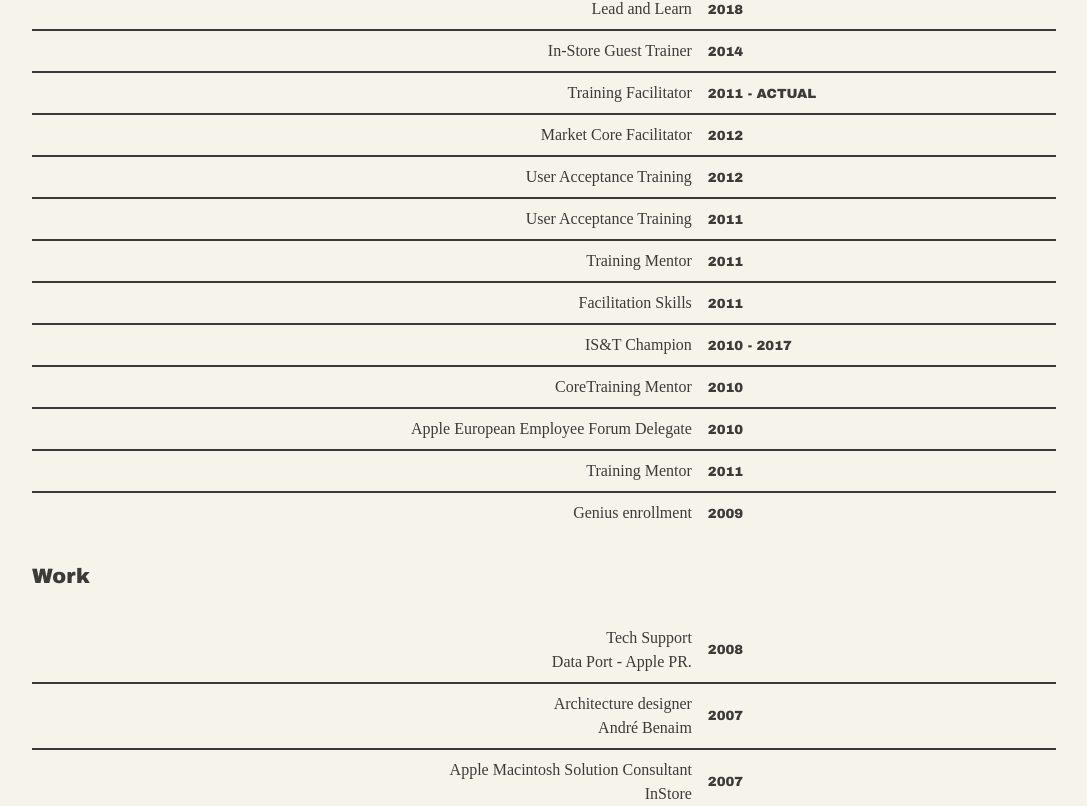
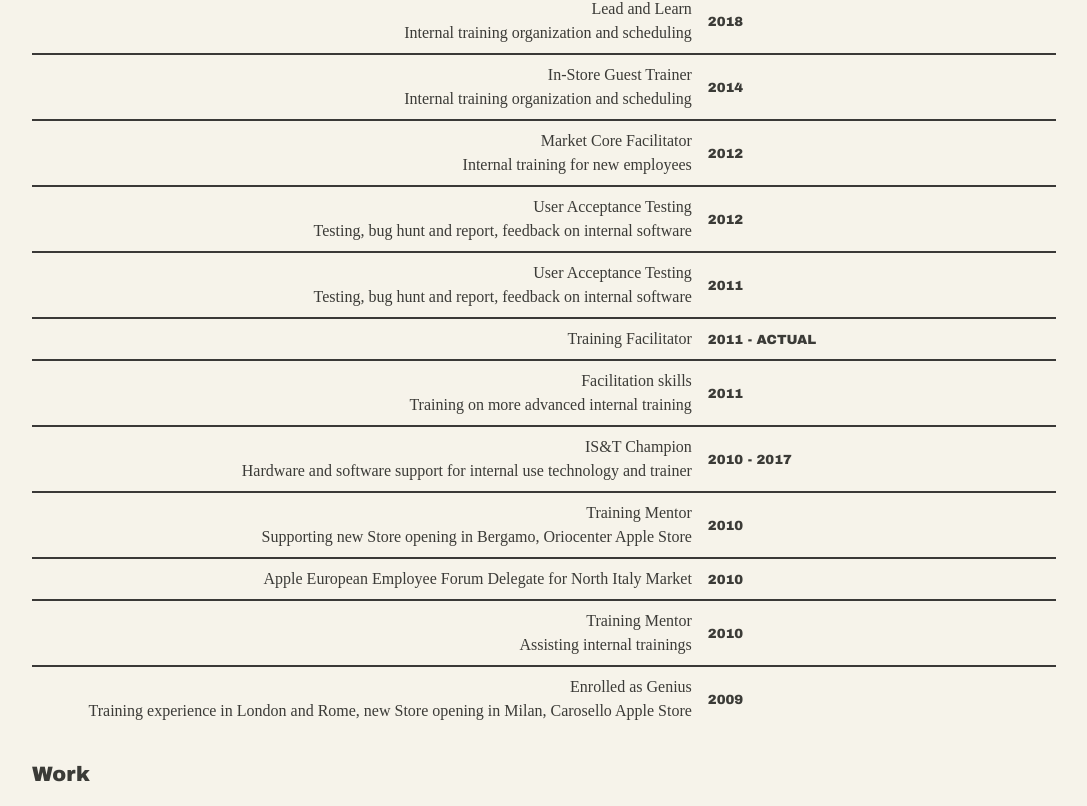
Before and after one commit to paulicelli/sabino.paulicelli.com, a Vue app: page /resume in a window 1280 px wide. Shown: the part 534-1340 px from the top of the page, without its empty margins (96-1183 px from the left). Built offline with nearby package versions, Linux system fonts and the light colour scheme.

Commit message:
little fix in content

```diff
--- a/src/views/About.vue
+++ b/src/views/About.vue
@@ -73,7 +73,7 @@ export default {
       'learning': [
         {
           'n': 1,
-          'p': 'High School,'+'<br>'+'Liceo Scientifico',
+          'p': 'High School,'+'<br>'+'Liceo Scientifico Di Cagno Abbrescia - Bari',
           'h5': 'studies'
         },
         {
@@ -83,49 +83,39 @@ export default {
         },
         {
           'n': 3,
-          'p': 'swimming'+'<br>'+'martial arts',
-          'h5': 'sports'
+          'p': 'Native',
+          'h5': 'italian'
         },
         {
           'n': 4,
-          'p': 'Architecture'+'<br>'+'Firenze University',
-          'h5': 'studies'+'<br>'+'(discont.)'
-        },
-        {
-          'n': 5,
-          'p': 'Italian (native)'+'<br>'+'English (fluent)',
-          'h5': 'languages'
+          'p': 'Fluent',
+          'h5': 'english'
         }
       ],
       'experiences': [
         {
           'n': 1,
-          'p': 'English Course'+'<br>'+'Bashee\'s College',
-          'h5': 'London (1995)'
-        },
-        {
-          'n': 2,
           'p': 'Genius Training'+'<br>'+'Apple Store Regent St',
           'h5': 'London (2009)'
         },
         {
-          'n': 3,
+          'n': 2,
           'p': 'Apple European Employee Forum',
           'h5': 'London (2010)'
         },
         {
-          'n': 4,
-          'p': 'User Acceptance Testing',
+          'n': 3,
+          'p': 'User Acceptance Testing'+'<br>'+'Testing, bug hunt and report, feedback on internal software',
           'h5': 'Cupertino (2011)'
         },
         {
-          'n': 5,
-          'p': 'User Acceptance Testing',
+          'n': 4,
+          'p': 'User Acceptance Testing'+'<br>'+'Testing, bug hunt and report, feedback on internal software',
           'h5': 'Cupertino (2012)'
         },
         {
-          'n': 6,
-          'p': 'Apple European Education Summit',
+          'n': 5,
+          'p': 'Apple European Education Summit'+'<br>'+'Attendees support and live demos',
           'h5': 'London (2018)'
         },
       ],
@@ -133,32 +123,32 @@ export default {
         {
           'n': 1,
           'p': 'Board Games',
-          'h5': '<i class="fas fa-heart"></i>'
+          'h5': '<i class="fas fa-heart"></i><i class="fas fa-heart"></i>'
         },
         {
           'n': 2,
-          'p': 'Learning',
-          'h5': '<i class="fas fa-heart"></i>'
+          'p': 'Fables and science fiction',
+          'h5': '<i class="fas fa-heart"></i><i class="fas fa-heart"></i><i class="fas fa-heart"></i>'
         },
         {
           'n': 3,
           'p': 'Manual crafts',
-          'h5': '<i class="fas fa-heart"></i>'
+          'h5': '<i class="fas fa-heart"></i><i class="fas fa-heart"></i>'
         },
         {
           'n': 4,
-          'p': 'Walking with my wife',
-          'h5': '<i class="fas fa-heart"></i>'
+          'p': 'Walking - trekking with my wife',
+          'h5': '<i class="fas fa-heart"></i><i class="fas fa-heart"></i><i class="fas fa-heart"></i><i class="fas fa-heart"></i>'
         },
         {
           'n': 5,
-          'p': 'Old computer games',
-          'h5': '<i class="fas fa-heart"></i>'
+          'p': 'Old videogames, mostly \‘80',
+          'h5': '<i class="fas fa-heart"></i><i class="fas fa-heart"></i><i class="fas fa-heart"></i>'
         },
         {
           'n': 5,
           'p': 'Stranger Things',
-          'h5': '<i class="fas fa-heart"></i>'
+          'h5': '<i class="fas fa-heart"></i><i class="fas fa-heart"></i><i class="fas fa-heart"></i>'
         }
       ],
     }
--- a/src/views/Home.vue
+++ b/src/views/Home.vue
@@ -4,11 +4,11 @@
       <img id="foto" src="@/assets/sabi.jpg" alt="foto">
       <h1>developer</h1>
       <p>
-        Hi! I'm a MacOS, iOS, and formerly windows, support advisor and technician, with more than 20 years of experience on the field. My career started suddenly when I abandoned Architecture studies, which left me with a not negligible luggage of digital art experience. I actually work as Genius for Apple Retail, at Oriocenter near Bergamo. I like my job and moreover I feel lucky for having the great opportunity to live everyday with those special persons my colleagues are. I like to see them grow up and feed their passions, I help whenever I can sharing my knowledge, coaching by example, smile and joke whenever is appropriate. I admire and prefer the kind of "mentor" over the "leader", the human over the alpha male, and the diversity (gender, race, religion) over the conformism.
+        Hi! I'm a MacOS, iOS, and formerly windows, support advisor and technician, with more than <span style="text-decoration: underline;">20 years of experience on the field.</span> My career started suddenly when I left Architecture studies, which left me with a not negligible luggage of digital art experience. I actually work as <span style="text-decoration: underline;">Genius for Apple Retail,</span> at Oriocenter near Bergamo. I like my job and moreover I feel lucky for having the great opportunity to live everyday with those special persons my colleagues are. I like to see them grow up and feed their passions, I help whenever I can sharing my knowledge, coaching by example, smile and joke whenever is appropriate. I admire and prefer the kind of "mentor" over the "leader", the human over the alpha male, and the diversity (gender, race, religion) over the conformism.
       </p>
       <h3>experience</h3>
       <p>
-        Natural born learner, I started in 2011 to study C and algorithms, which has become my only passion in 2014 with the disclosure of Swift. Since then, studying whenever and wherever possible, I had some opportunity to exercise with static websites (html, css, vanilla javascript), Wordpress themes development, an iOS app for learning purposes (and a ton of Swift Playgrounds), and lately approaching Laravel and VueJS.
+        Natural born learner, I started in 2011 to study C and algorithms, which has become my only passion in 2014 with the disclosure of Swift. Since then, studying whenever and wherever possible, I had some opportunity to exercise with <span style="text-decoration: underline;">static websites (html, css, vanilla javascript),</span> <span style="text-decoration: underline;">Wordpress themes development,</span> an <span style="text-decoration: underline;">iOS app</span> for learning purposes (and a ton of Swift Playgrounds), and lately approaching <span style="text-decoration: underline;">Laravel</span> and <span style="text-decoration: underline;">VueJS.</span>
       </p>
       <h3>looking for</h3>
       <p>
--- a/src/views/Resume.vue
+++ b/src/views/Resume.vue
@@ -23,94 +23,89 @@ export default {
       'apple': [
         {
           'n': 1,
-          'p': 'Lead and Learn',
+          'p': 'Lead and Learn'+'<br>'+'Internal training organization and scheduling',
           'h5': '2018'
         },
         {
           'n': 2,
-          'p': 'In-Store Guest Trainer',
+          'p': 'In-Store Guest Trainer'+'<br>'+'Internal training organization and scheduling',
           'h5': '2014'
         },
         {
           'n': 3,
+          'p': 'Market Core Facilitator'+'<br>'+'Internal training for new employees',
+          'h5': '2012'
+        },
+        {
+          'n': 4,
+          'p': 'User Acceptance Testing'+'<br>'+'Testing, bug hunt and report, feedback on internal software',
+          'h5': '2012'
+        },
+        {
+          'n': 5,
+          'p': 'User Acceptance Testing'+'<br>'+'Testing, bug hunt and report, feedback on internal software',
+          'h5': '2011'
+        },
+        {
+          'n': 6,
           'p': 'Training Facilitator',
           'h5': '2011 - actual'
         },
         {
-          'n': 4,
-          'p': 'Market Core Facilitator',
-          'h5': '2012'
-        },
-        {
-          'n': 5,
-          'p': 'User Acceptance Training',
-          'h5': '2012'
-        },
-        {
-          'n': 6,
-          'p': 'User Acceptance Training',
-          'h5': '2011'
-        },
-        {
           'n': 7,
-          'p': 'Training Mentor',
+          'p': 'Facilitation skills'+'<br>'+'Training on more advanced internal training',
           'h5': '2011'
         },
         {
           'n': 8,
-          'p': 'Facilitation Skills',
-          'h5': '2011'
+          'p': 'IS&T Champion'+'<br>'+'Hardware and software support for internal use technology and trainer',
+          'h5': '2010 - 2017'
         },
         {
           'n': 9,
-          'p': 'IS&T Champion',
-          'h5': '2010 - 2017'
+          'p': 'Training Mentor'+'<br>'+'Supporting new Store opening in Bergamo, Oriocenter Apple Store',
+          'h5': '2010'
         },
         {
           'n': 10,
-          'p': ' CoreTraining Mentor',
+          'p': 'Apple European Employee Forum Delegate for North Italy Market',
           'h5': '2010'
         },
         {
           'n': 11,
-          'p': 'Apple European Employee Forum Delegate',
+          'p': 'Training Mentor'+'<br>'+'Assisting internal trainings',
           'h5': '2010'
         },
         {
           'n': 12,
-          'p': 'Training Mentor',
-          'h5': '2011'
-        },
-        {
-          'n': 13,
-          'p': 'Genius enrollment',
+          'p': 'Enrolled as Genius'+'<br>'+'Training experience in London and Rome, new Store opening in Milan, Carosello Apple Store',
           'h5': '2009'
-        },
+        }
       ],
       'work': [
         {
           'n': 1,
-          'p': 'Tech Support'+'<br>'+'Data Port - Apple PR.',
+          'p': 'Data Port (Apple Premium Reseller)'+'<br>'+'Tech Support and Advisor',
           'h5': '2008'
         },
         {
           'n': 2,
-          'p': 'Architecture designer'+'<br>'+'André Benaim',
+          'p': 'André Benaim Studio'+'<br>'+'Architecture designer',
           'h5': '2007'
         },
         {
           'n': 3,
-          'p': 'Apple Macintosh Solution Consultant'+'<br>'+'InStore',
+          'p': 'InStore Srl'+'<br>'+'Apple Macintosh Solution Consultant',
           'h5': '2007'
         },
         {
           'n': 4,
-          'p': 'Apple Brand Specialist'+'<br>'+'InStore',
+          'p': 'InStore Srl'+'<br>'+'Apple Brand Specialist',
           'h5': '2006'
         },
         {
           'n': 5,
-          'p': 'Community Service'+'<br>'+'AISM',
+          'p': 'AISM'+'<br>'+'Community Service',
           'h5': '2003 - 2004'
         },
       ]
--- a/src/views/Works.vue
+++ b/src/views/Works.vue
@@ -5,13 +5,17 @@
       <p>
         Of course in my learning journey I wrote a ton of code, sometimes for me or supporting other people's work. However, even if only as second job, my passion led me to at least 3 finished jobs I did and I'm glad to show in this resume.
       </p>
+      <h3>zelandia travel (work in progress)</h3>
+      <p>
+        A website for a Tour Agency, written in VueJS as a PWA. The backend for data and the admin page in Laravel and a faster API served by a Vapor/Swift server.
+      </p>
       <h3>this resume as website</h3>
       <p>
         Willing to show some skills for an interview, I did this website in 2 half-days, very quick and dirty :] , using VueJS. The source code is on Github at <a href="https://github.com/paulicelli/sabino.paulicelli.com">https://github.com/paulicelli/sabino.paulicelli.com</a>.
       </p>
       <h3>surflanguage.com</h3>
       <p>
-        A website for a Lingustic / Surf School, coded in PHP, multilanguage thanks to a little SQLite database.
+        A website for a Lingustic / Surf School, coded in PHP, multilanguage strings served by an SQLite database.
       </p>
       <h3>MESC: Mindfulness Experience Sampling for Children</h3>
       <p>
@@ -44,18 +48,18 @@ export default {
       'works': [
         {
           'n': 1,
+          'p': '<a href="https://www.zelandiatravel.it">zelandiatravel.it</a>'+'<br>'+'Zelandia Travel di So.Im.Tour',
+          'h5': '2019'
+        },
+        {
+          'n': 2,
           'p': '<a href="https://sabino.paulicelli.com">this website</a>'+'<br>'+'sabino.paulicelli.com',
           'h5': '2019'
         },
         {
-          'n': 2,
+          'n': 3,
           'p': '<a href="https://www.surflanguage.com">surflanguage.com</a>'+'<br>'+'Surf Language Ass. Culturale',
           'h5': '2018'
-        },
-        {
-          'n': 3,
-          'p': 'MESC - Mindfulness Experience Sampling for Children'+'<br>'+'iOS app - Dott. Tanya Lecchi',
-          'h5': '2017 - 2018'
         },
         {
           'n': 4,
```
